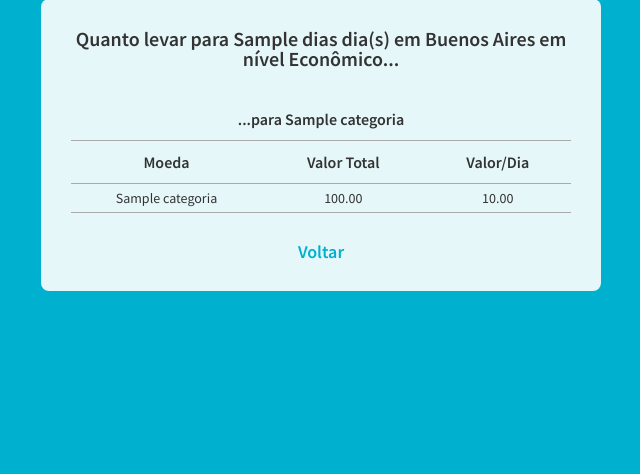
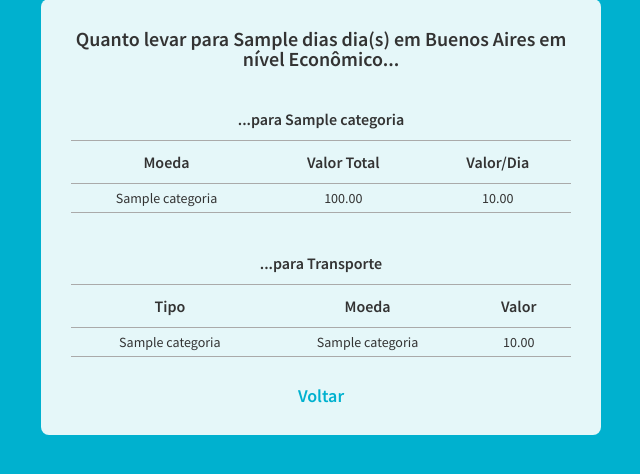
Before and after one commit to vitorfs/quanto-levar, a Django app: template templates/calculo.html in a window 1280 px wide. Shown: the part 295-769 px from the top of the page, without its empty margins (319-959 px from the left). Run offline with Django 3.2, Linux system fonts and the light colour scheme; data comes from the database, SQL or seed files in the repository; tables that the repository leaves empty hold one stand-in row (values such as "Sample post"); the template is opened without the code that fills it: values that come from a table or form of the project are taken from there, most other values are stand-ins (such as "Sample title", 1, 10 or a date in 2020); some libraries are stand-ins or nearby versions; some web fonts are replaced.

Commit message:
Já para transporte pensei em algo assim, cujos valores fossem separador por transporte.

```diff
--- a/templates/calculo.html
+++ b/templates/calculo.html
@@ -31,6 +31,29 @@
         </tbody>
       </table>
       {% endfor %}
+      {% for transporte, siglas in transportes.iteritems %}
+      <table>
+        <thead>
+          <tr>
+            <th colspan="3">...para Transporte</th>
+          </tr>
+          <tr>
+            <th>Tipo</th>
+            <th>Moeda</th>
+            <th>Valor</th>
+          </tr>
+        </thead>
+        <tbody>
+        {% for sigla, valor in siglas.iteritems %}
+          <tr>
+            <td>{{ transporte }}</td>
+            <td>{{ sigla }}</td>
+            <td>{{ valor|floatformat:"2" }}</td>
+          </tr>
+        {% endfor %}
+        </tbody>
+      </table>
+      {% endfor %}
       <a href="{% url 'cidade' cidade.slug %}" class="link">Voltar</a>
     </div>
   </div>
```
Also changed, not shown: core/views.py (+18 -10 lines).
